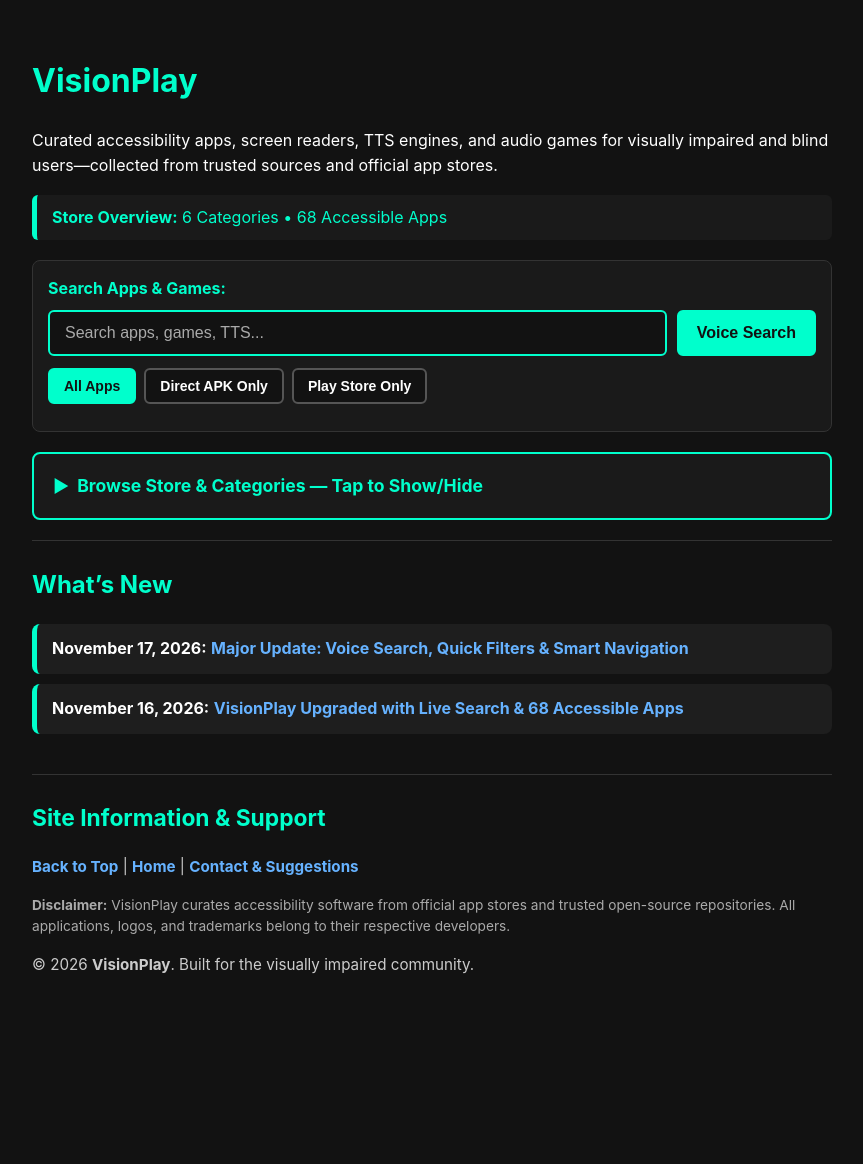
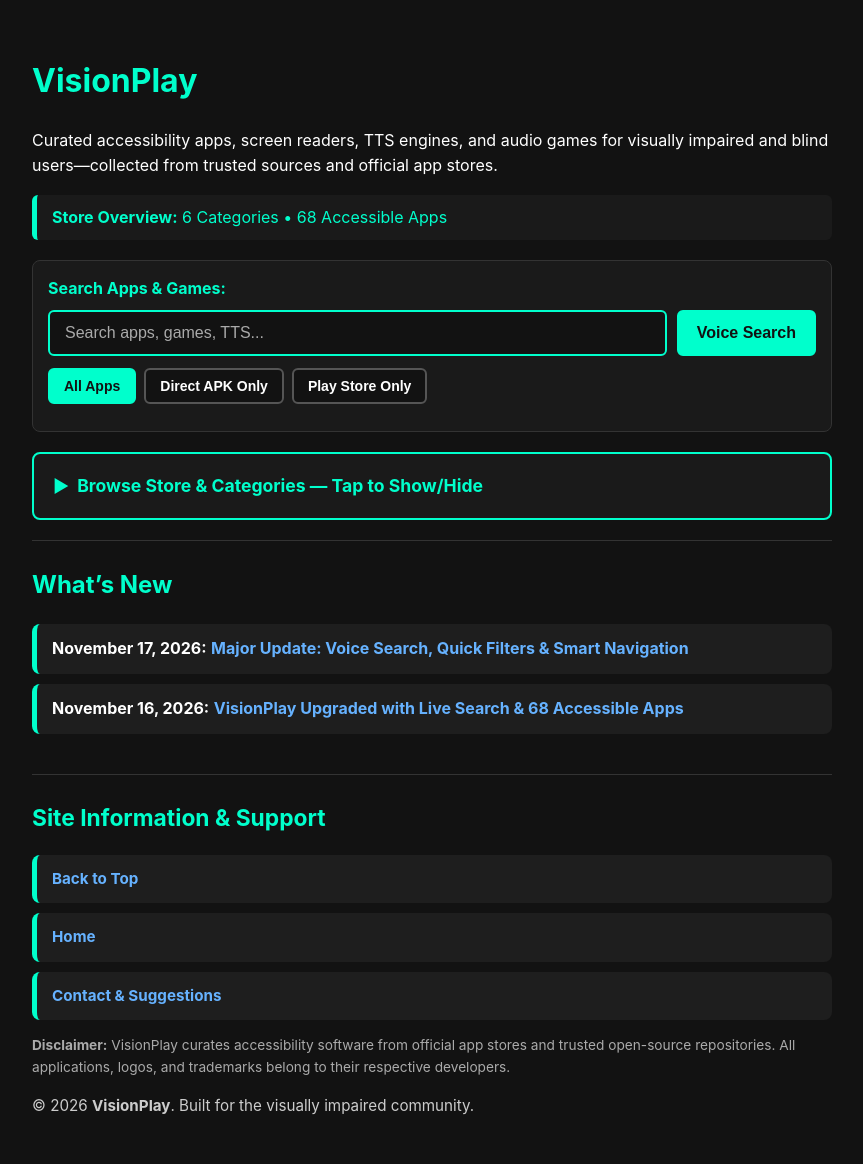
Before and after one commit to abhishekdey-hub/VisionPlay, a Jekyll site: the page built from index.md, in a window 1280 px wide. Shown: the whole page, without its empty margins (208-1071 px from the left). Built offline with Jekyll 4.4.1, drawn with Linux system fonts in a browser that asks for light colours; before the commit the page ends 1023 px from its top, so only the background shows below that.

Commit message:
Update footer.html

```diff
--- a/_includes/footer.html
+++ b/_includes/footer.html
@@ -3,11 +3,11 @@
   <h2>Site Information &amp; Support</h2>
 
   <nav aria-label="Footer Navigation">
-    <p>
-      <a href="#content">Back to Top</a> |
-      <a href="{{ '/' | relative_url }}">Home</a> |
-      <a href="mailto:Abhishekdey297@yahoo.com?subject=VisionPlay%20Feedback">Contact &amp; Suggestions</a>
-    </p>
+    <ul>
+      <li><a href="#content">Back to Top</a></li>
+      <li><a href="{{ '/' | relative_url }}">Home</a></li>
+      <li><a href="mailto:Abhishekdey297@yahoo.com?subject=VisionPlay%20Feedback">Contact &amp; Suggestions</a></li>
+    </ul>
   </nav>
 
   <p class="disclaimer">
```
